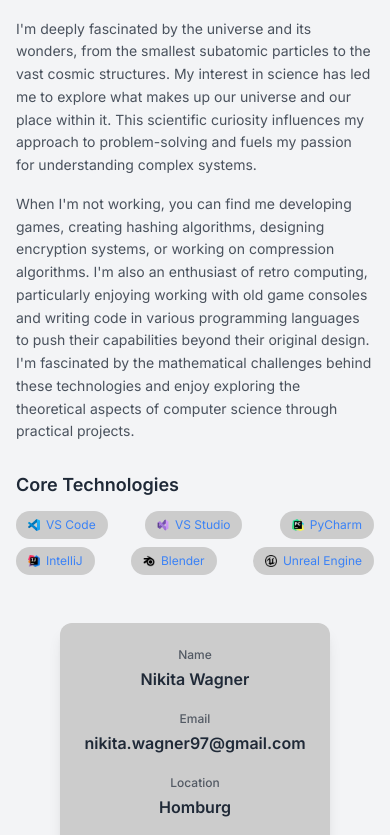
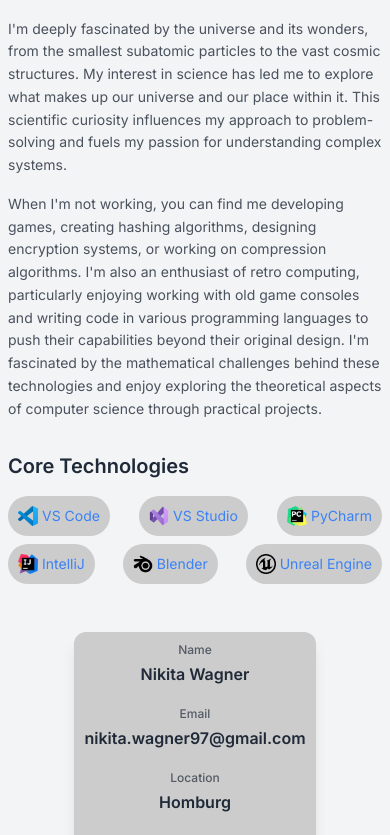
Before and after one commit to NikitaKonkov/Portfolio-React-Next, a Next.js app: page / in a window 390 px wide. Shown: the part 1159-1994 px from the top of the page. Built offline with nearby package versions, Linux system fonts and the light colour scheme.

Commit message:
refactor: enhance Skills and Contact components for improved layout and mobile responsiveness

```diff
--- a/app/components/About/Skills.jsx
+++ b/app/components/About/Skills.jsx
@@ -1,18 +1,19 @@
 import React from 'react';
+import { skills } from './content';
 
-const Skills = ({ skills }) => (
-  <div className="pt-3 md:pt-4">
-    <h3 className="text-lg md:text-xl font-semibold text-light-text dark:text-dark-text mb-3 md:mb-4">Core Technologies</h3>
-    <div className="flex flex-wrap gap-2">
+const Skills = () => (
+  <div className="pt-4">
+    <h3 className="text-xl font-semibold text-light-text dark:text-dark-text mb-4">Core Technologies</h3>
+    <div className="flex flex-wrap gap-2 justify-start">
       {skills.map((skill) => (
         <span
           key={skill.name}
-          className="px-3 md:px-4 py-1.5 md:py-2 bg-light-primary dark:bg-dark-primary text-light-accent dark:text-dark-accent rounded-full text-xs md:text-sm transition-colors duration-300 flex items-center"
+          className="px-3 py-3 bg-light-primary dark:bg-dark-primary text-light-accent dark:text-dark-accent rounded-full text-sm flex items-center gap-1"
         >
           <img
             src={skill.icon}
             alt={`${skill.name} icon`}
-            className="w-3 h-3 md:w-4 md:h-4 mr-1.5 md:mr-2"
+            className="w-5 h-5"
           />
           {skill.name}
         </span>
--- a/app/components/Contact/ContactHeader.jsx
+++ b/app/components/Contact/ContactHeader.jsx
@@ -2,7 +2,7 @@ import React from "react";
 import { contactHeaderContent } from "./content";
 
 const ContactHeader = () => (
-  <div className="text-center mb-8 relative" role="region" aria-label="About Me Section">
+  <div className="text-center mb-0 relative" role="region" aria-label="About Me Section">
     <h2 className="text-4xl md:text-5xl font-extrabold text-light-text dark:text-dark-text mb-4 relative inline-block group">
       <span className="bg-clip-text text-transparent bg-gradient-to-r from-blue-600 to-purple-600 dark:from-blue-400 dark:to-purple-400">
         {contactHeaderContent.title}
--- a/app/components/Contact/ContactInfo.jsx
+++ b/app/components/Contact/ContactInfo.jsx
@@ -43,12 +43,12 @@ const ContactInfo = () => {
           <img
             src={item.icon}
             alt={item.id}
-                className="w-3/4 h-3/4 object-contain"
+            className="max-w-[70%] max-h-[70%] mx-auto my-auto object-contain"
           />
         </button>
 
         {copyStates[item.id] && (
-              <span className="absolute bottom-0 left-1/2 -translate-x-1/2 whitespace-nowrap text-xs bg-black text-white px-2 py-1 rounded-md animate-fade-in-down">
+          <span className="absolute bottom-[-24px] left-1/2 -translate-x-1/2 whitespace-nowrap text-xs bg-black text-white px-2 py-1 rounded-md animate-fade-in-down">
             {copyStates[item.id]}
           </span>
         )}
@@ -56,8 +56,8 @@ const ContactInfo = () => {
     ))}
   </div>
 
-      {/* Social Links Section - Smaller Size */}
-      <div className="flex justify-center gap-4 mt-8">
+  {/* Social Links Section */}
+  <div className="flex justify-center gap-0 flex-wrap mt-8">
     {socialLinksContent.map((link, index) => (
       <a
         key={index}
@@ -69,7 +69,7 @@ const ContactInfo = () => {
         <img
           src={link.icon}
           alt={link.name}
-              className="w-3/4 h-3/4 object-contain"
+          className="w-3/4 h-3/4 object-contain contact-icon"
         />
       </a>
     ))}
--- a/app/globals.css
+++ b/app/globals.css
@@ -82,3 +82,51 @@ header {
 .animate-fade-in-down {
   animation: fade-in-down 0.3s ease-out forwards;
 }
+
+/* Add this to your CSS file or a new CSS module */
+
+/* Mobile styles */
+@media (max-width: 768px) {
+  #contact {
+    padding: 8px; /* Reduce padding for mobile */
+  }
+
+  .max-w-6xl {
+    max-width: 100%; /* Make the container full width */
+  }
+
+  .grid {
+    display: block; /* Stack the grid items vertically */
+  }
+
+  .bg-light-primary,
+  .bg-dark-primary {
+    padding: 10px; /* Adjust padding for mobile */
+  }
+
+  .text-4xl {
+    font-size: 2rem; /* Adjust font size for mobile */
+  }
+
+  .text-5xl {
+    font-size: 2.5rem; /* Adjust font size for mobile */
+  }
+
+  .w-full {
+    width: 100%; /* Ensure full width for inputs and buttons */
+  }
+
+  .py-16 {
+    padding-top: 8px;
+    padding-bottom: 8px;
+  }
+
+  .px-4 {
+    padding-left: 8px;
+    padding-right: 8px;
+  }
+
+  .gap-12 {
+    gap: 8px; /* Reduce gap between elements */
+  }
+}
```
Lines whose indentation alone changed are shown as unchanged.
